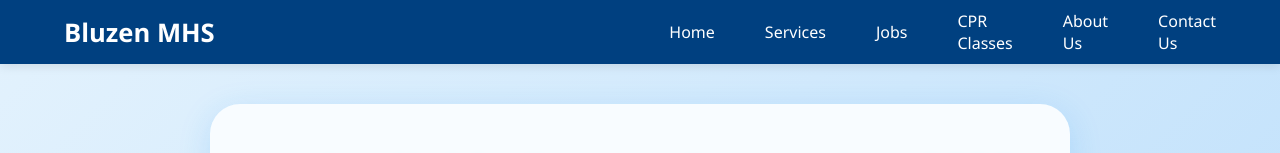
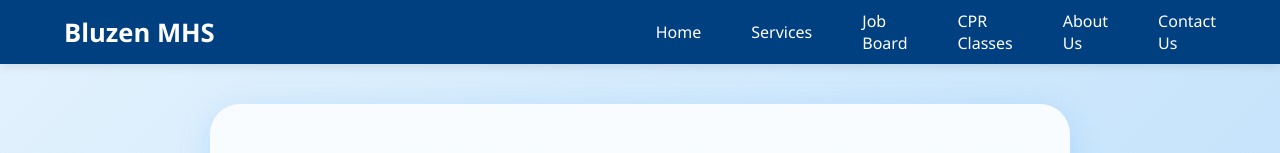
Before and after one commit to star11293/Final-mobile, a plain HTML site: page calendar_light_blue.html in a window 1280 px wide. Shown: the top 153 px of the page. Drawn offline with Linux system fonts and the light colour scheme.

Commit message:
Update calendar_light_blue.html

```diff
--- a/calendar_light_blue.html
+++ b/calendar_light_blue.html
@@ -268,7 +268,7 @@
     <div class="nav-menu" id="navMenu">
       <a href="index.html">Home</a>
       <a href="services_page.html">Services</a>
-      <a href="job_listings.html">Jobs</a>
+     <a href="https://bluzen-job-board-new-2024-3f525a104f0e.herokuapp.com/">Job Board</a>
 
        <a href="cpr_page.html">CPR Classes</a>
       <a href="about_page.html">About Us</a>
```
